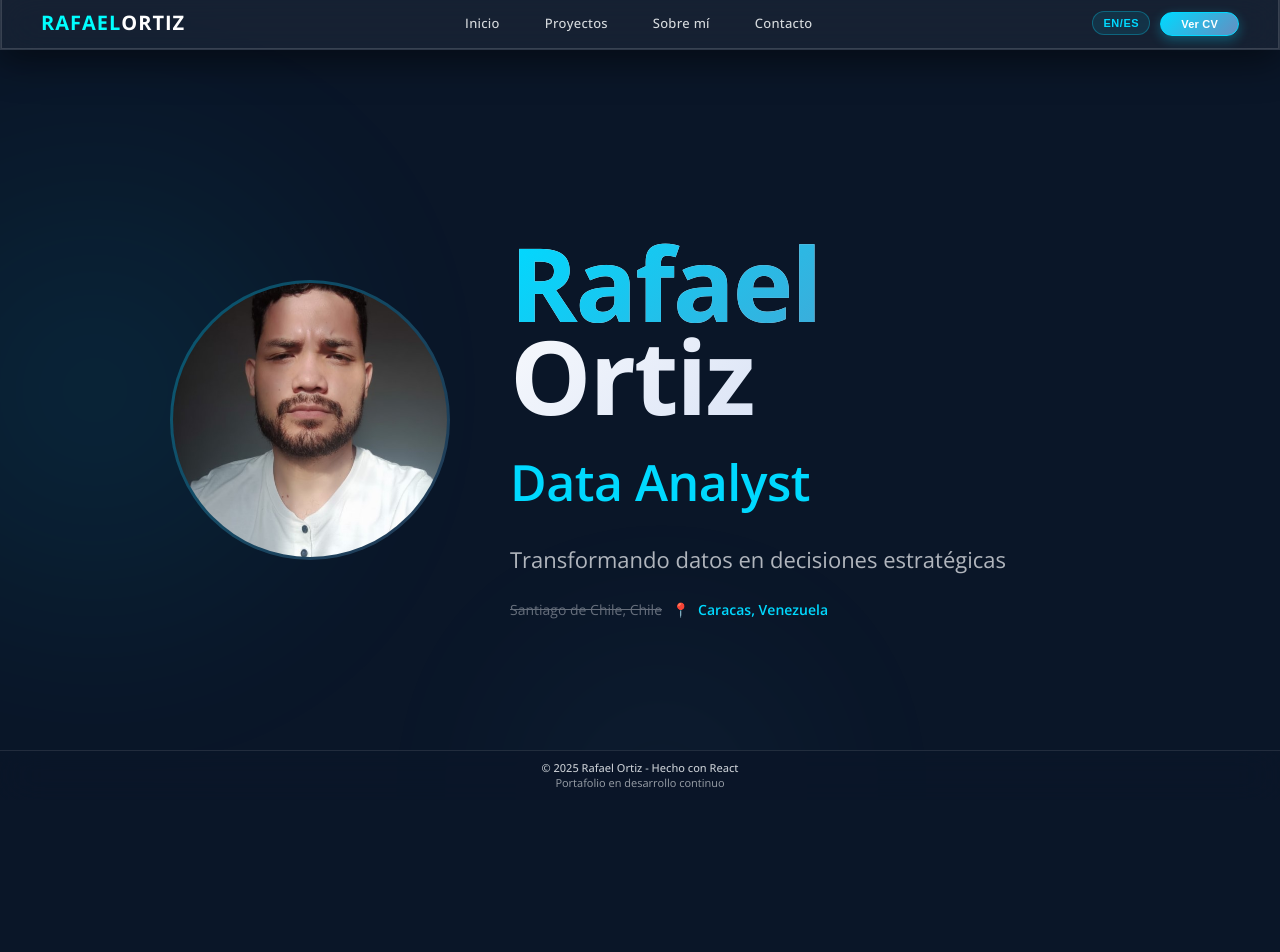
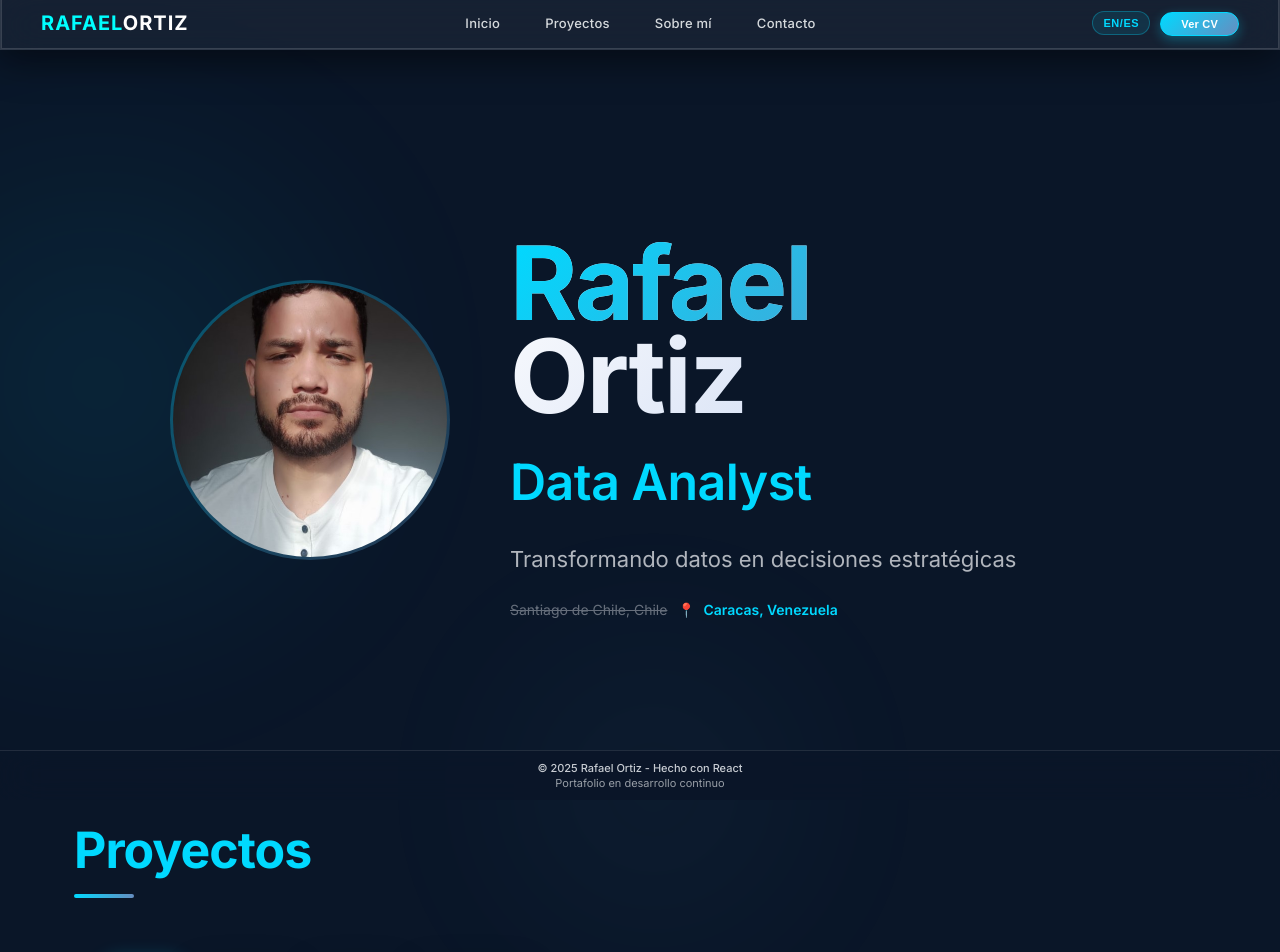
Before and after one commit to hailtr/portfolio-backend, a React (Vite) app in the folder frontend/: page / in a window 1280 px wide. Shown: the top 952 px of the page. Before the commit the page ends 800 px from the top, so only its background shows below. Built offline with nearby package versions, Linux system fonts and the light colour scheme; no server answers.

Commit message:
height and shapes bug fixed (causing scrolling issues)

```diff
--- a/frontend/src/App.css
+++ b/frontend/src/App.css
@@ -43,10 +43,13 @@
 html {
   font-size: 10px;
   scroll-behavior: smooth;
+  overflow-x: hidden;
 }
 
 body {
   margin: 0;
+  padding: 0;
+  width: 100%;
   color: #f8fafc;
   background: var(--main-darkblue);
   font-family: 'Inter', 'Open Sans', -apple-system, BlinkMacSystemFont, sans-serif;
@@ -54,14 +57,11 @@ body {
   line-height: 1.6;
   -webkit-font-smoothing: antialiased;
   -moz-osx-font-smoothing: grayscale;
-}
-
-html, body {
-  margin: 0;
-  padding: 0;
-  width: 100%;
-  height: 100%;
   overflow-x: hidden;
+}
+
+html::-webkit-scrollbar {
+  display: none;
 }
 
 body::-webkit-scrollbar {
@@ -108,14 +108,9 @@ body::-webkit-scrollbar {
 main {
   display: flex;
   flex-direction: column;
-  scroll-behavior: smooth;
   position: relative;
-  padding: 0 0 60px 0;
-  min-height: 100vh;
   width: 100%;
   margin: 0;
-  opacity: 0;
-  transition: opacity 0.4s ease;
 }
 
 main.visible {
@@ -742,12 +737,15 @@ main.visible {
   text-align: center;
   z-index: 999;
   border-top: 1px solid var(--glass-border);
+  margin: 0;
+  pointer-events: none;
 }
 
 .site-footer p {
   margin: 0;
   line-height: 1.3;
   font-weight: 400;
+  pointer-events: auto;
 }
 
 .site-footer p:first-child {
@@ -1204,10 +1202,10 @@ main.visible {
 
 /* Project Detail Page */
 .project-detail-page {
-  min-height: 100vh;
   padding: 12rem var(--space-lg) 12rem;
   position: relative;
   z-index: 1;
+  width: 100%;
 }
 
 .back-button {
@@ -1418,7 +1416,6 @@ main.visible {
 /* Background Shapes - Enhanced */
 .App {
   position: relative;
-  overflow-x: hidden;
   width: 100%;
 }
 
@@ -1431,6 +1428,7 @@ main.visible {
   pointer-events: none;
   animation: float 20s ease-in-out infinite;
   contain: layout;
+  will-change: transform;
 }
 
 @keyframes float {
@@ -1502,7 +1500,8 @@ main.visible {
 .shape6 {
   width: 380px;
   height: 380px;
-  top: 90%;
+  top: auto;
+  bottom: 5%;
   right: 30%;
   background: radial-gradient(circle, var(--main-lightblue), transparent);
   animation-delay: -12s;
@@ -1512,14 +1511,11 @@ main.visible {
 /* Reveal Animations - Enhanced */
 .reveal-section {
   opacity: 0;
-  transform: translateY(40px);
-  transition: opacity 0.8s cubic-bezier(0.4, 0, 0.2, 1),
-              transform 0.8s cubic-bezier(0.4, 0, 0.2, 1);
+  transition: opacity 0.8s cubic-bezier(0.4, 0, 0.2, 1);
 }
 
 .reveal-section.visible {
   opacity: 1;
-  transform: translateY(0);
 }
 
 /* Stagger animation for children */
--- a/frontend/src/App.jsx
+++ b/frontend/src/App.jsx
@@ -33,6 +33,7 @@ function App() {
         setLoading(false)
       })
   }, [language])
+
 
   // Add scroll reveal animation
   useEffect(() => {
@@ -86,7 +87,9 @@ function App() {
           </main>
         } />
         <Route path="/project/:slug" element={
-          <ProjectDetail language={language} />
+          <main className="visible">
+            <ProjectDetail language={language} />
+          </main>
         } />
       </Routes>
 
--- a/frontend/src/index.css
+++ b/frontend/src/index.css
@@ -4,14 +4,8 @@
   box-sizing: border-box;
 }
 
-body {
-  margin: 0;
-  min-height: 100vh;
-  font-family: 'Open Sans', Arial, sans-serif;
-}
+/* body styles moved to App.css to avoid conflicts */
 
 #root {
-  min-height: 100vh;
   width: 100%;
-  overflow-x: hidden;
 }
```
